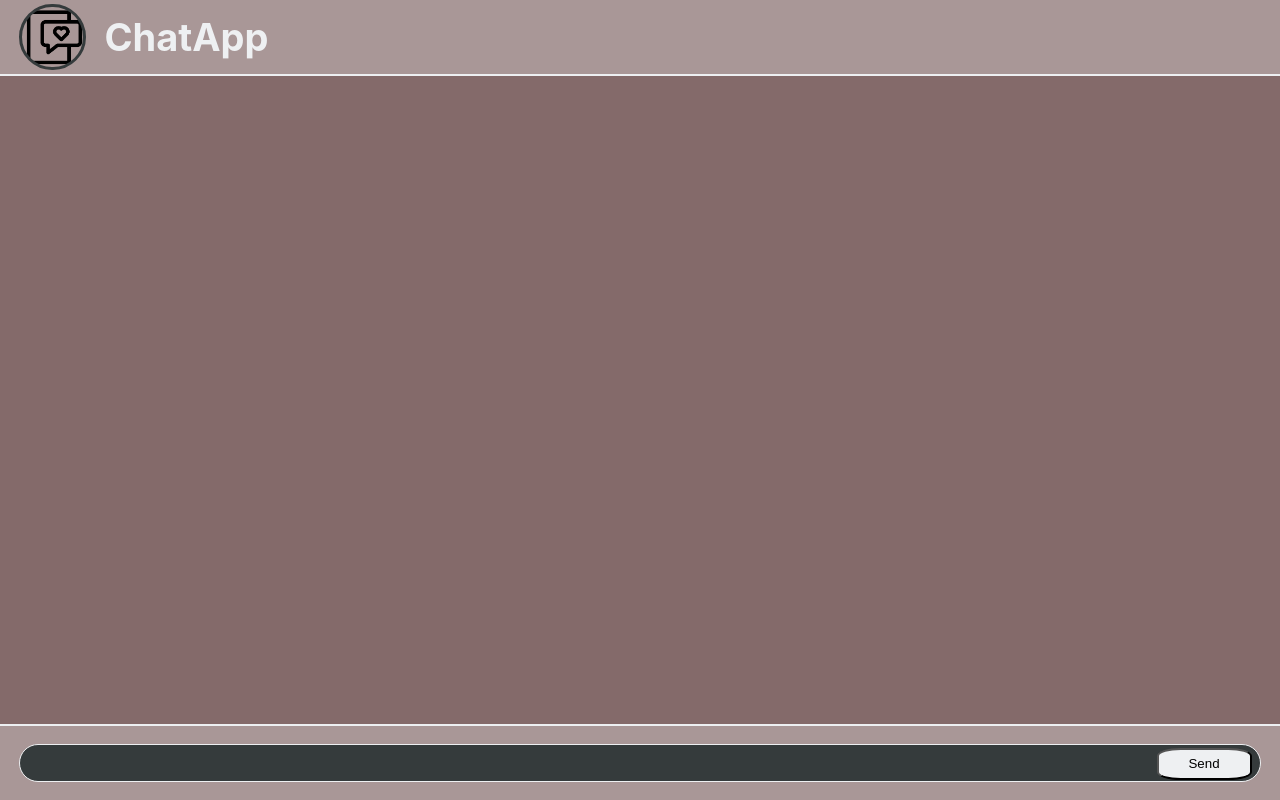
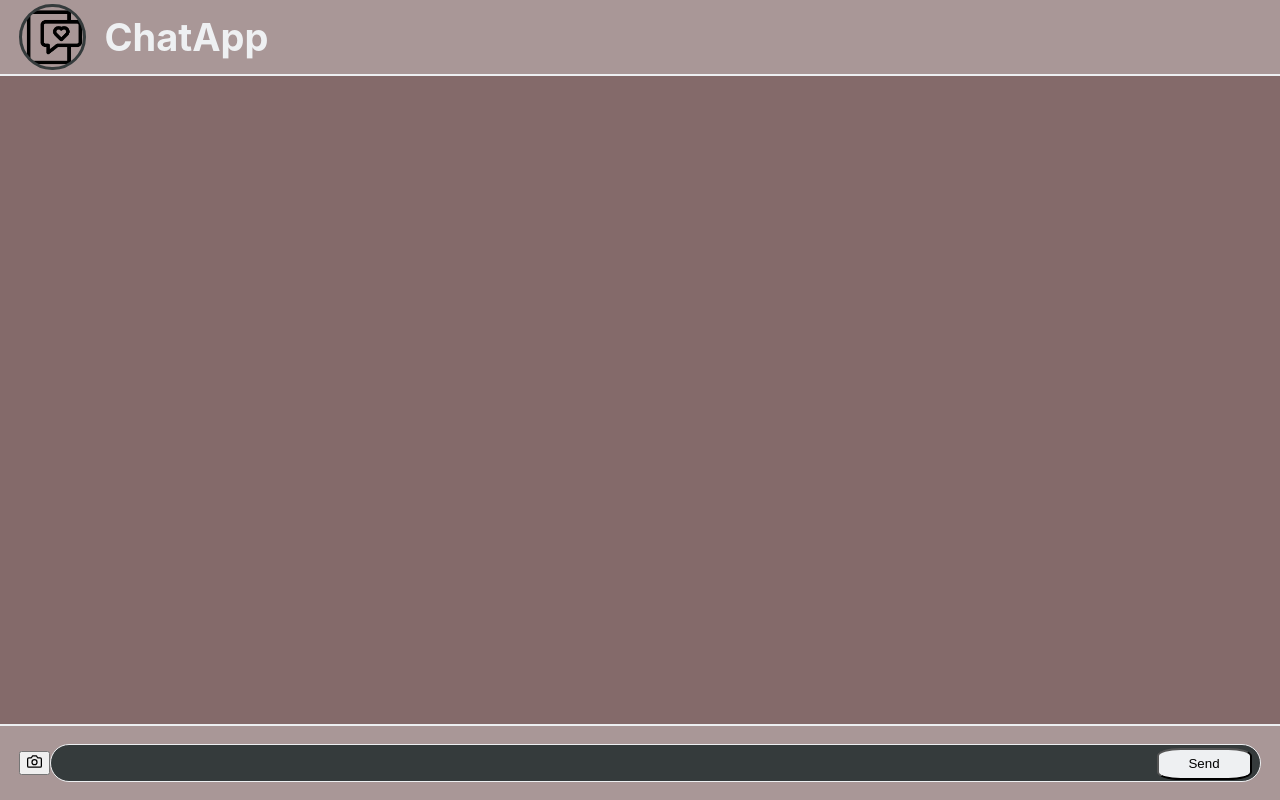
Before and after one commit to rozgillie/hcde_438_a1, a React (Create React App) app: page / in a window 1280 px wide. Built offline with nearby package versions, Linux system fonts and the light colour scheme.

Commit message:
finished exercise

```diff
--- a/package.json
+++ b/package.json
@@ -8,7 +8,9 @@
     "@testing-library/user-event": "^13.5.0",
     "react": "^17.0.2",
     "react-dom": "^17.0.2",
+    "react-icons": "^4.3.1",
     "react-scripts": "5.0.0",
+    "react-snap-pic": "^0.0.3",
     "web-vitals": "^2.1.3"
   },
   "scripts": {
--- a/src/App.css
+++ b/src/App.css
@@ -63,3 +63,7 @@
   margin: 0.2rem;
   border-radius: 0.3rem;
 }
+
+.text-input>input {
+  width:calc(100%-50px);
+}
--- a/src/App.js
+++ b/src/App.js
@@ -1,13 +1,19 @@
 import { useState } from 'react';
 import './App.css';
 import TextInput from "./TextInput";
+import Camera from "react-snap-pic";
 
 function App() {
   const [text, setText] = useState([]);
+  const[showCamera, setShowCamera] = useState(false);
   function sendMsg(msg){
     console.log(msg)
     setText([msg, ...text])
     }
+  function takePicture(img){
+    console.log(img);
+    setShowCamera(false);
+  }
   console.log(text);
   return (
     <div className="App">
@@ -21,7 +27,8 @@ function App() {
             return <div className="message">{msg}</div>;
           })}
           </div>
-          <TextInput sendMessage={sendMsg} />
+          <TextInput sendMessage={sendMsg} showCamera={()=>setShowCamera(true)}/>
+          {showCamera && <Camera takePicture={takePicture}/>}
       </footer>
     </div>
   );
--- a/src/TextInput.js
+++ b/src/TextInput.js
@@ -1,5 +1,7 @@
 import "./TextInput.css";
 import { useState } from "react";
+import { FiCamera } from 'react-icons/fi';
+
 
 function TextInput(props) {
   const [text, setText] = useState("");
@@ -16,6 +18,9 @@ function TextInput(props) {
 
   return (
     <footer className="footer">
+      <button onClick={props.showCamera} style ={{left:10, right:'auto'}}>
+        <FiCamera style={{height:15, width:15}}/>
+      </button>
       <input
         className="input"
         value={text}
```
Also changed, not shown: 1 other file (tests, documents, lock files or other folders).
